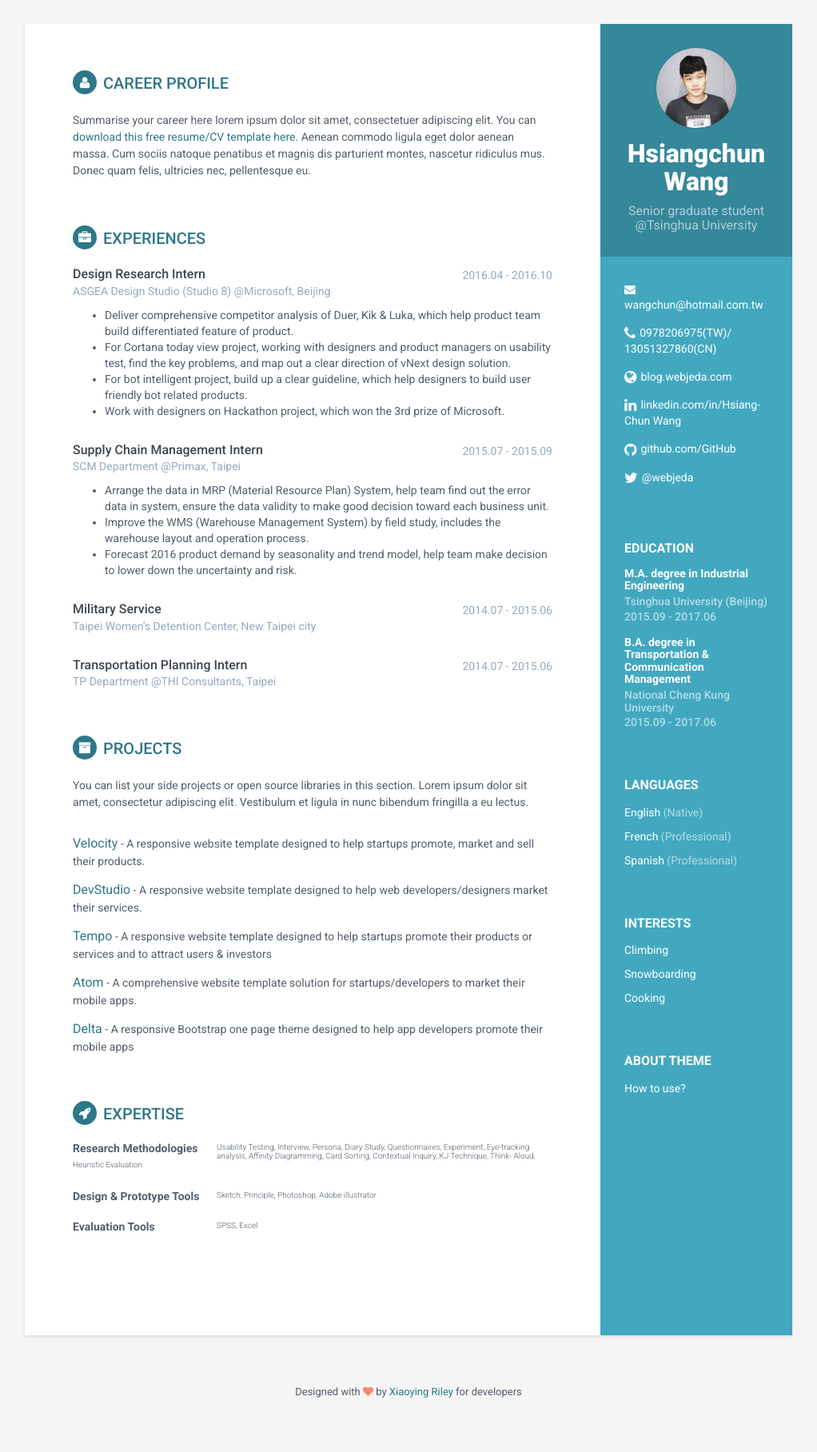
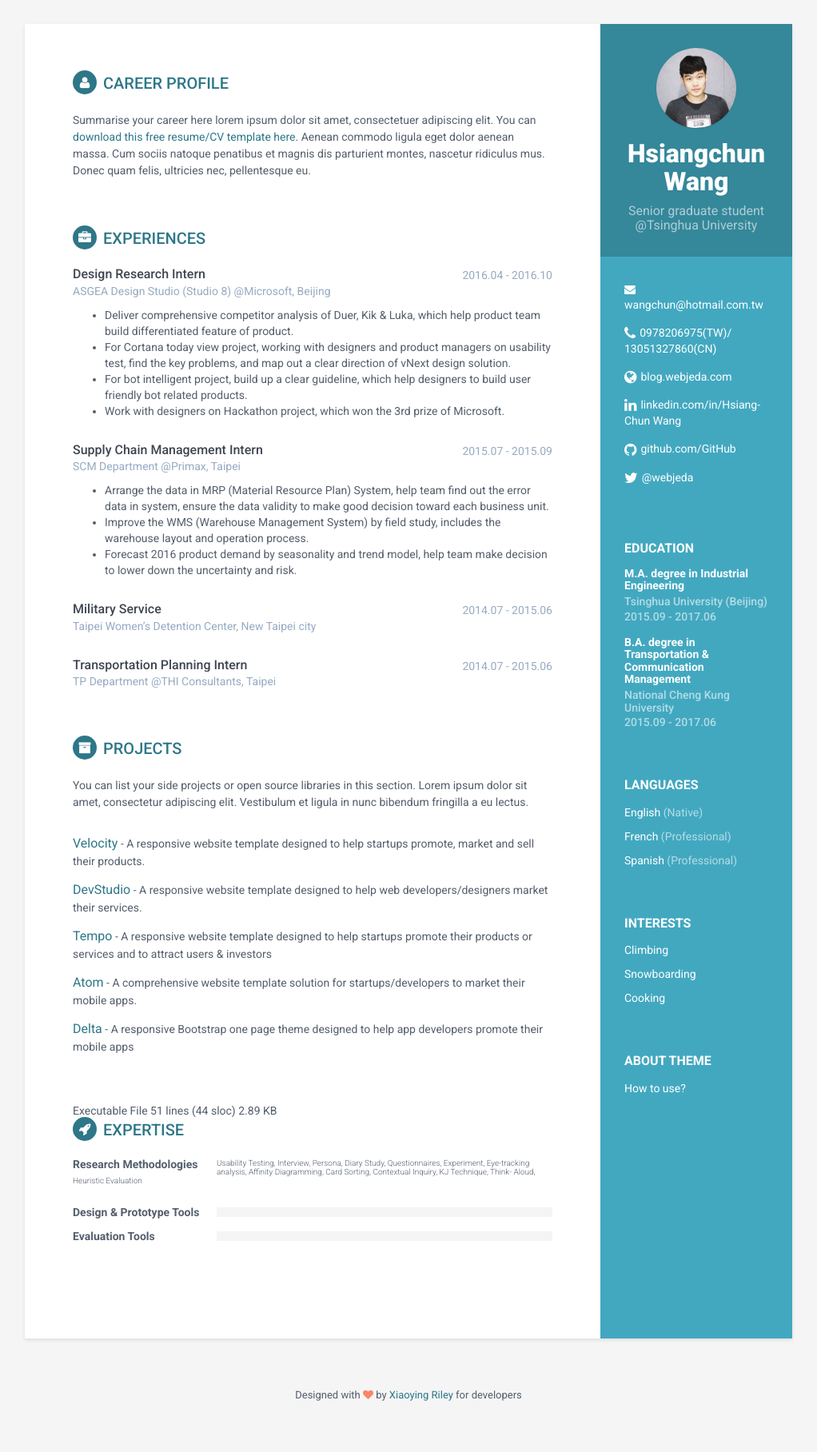
Before and after one commit to hsiangchunwang/hsiangchunwang.github.io, a Jekyll site: the page built from index.html, in a window 1280 px wide. Shown: the whole page at 80% size, without its empty margins (129-1151 px from the left). Built offline with Jekyll 4.4.1, drawn with Linux system fonts in a browser that asks for light colours.

Commit message:
Update skills.html

```diff
--- a/_includes/skills.html
+++ b/_includes/skills.html
@@ -1,3 +1,4 @@
+Executable File  51 lines (44 sloc)  2.89 KB
 <section class="skills-section section">
                 <h2 class="section-title"><i class="fa fa-rocket"></i>EXPERTISE</h2>
                 <div class="skillset">
@@ -8,13 +9,18 @@
 
                     <div class="item">
                         <h3 class="level-title">Design &amp; Prototype Tools</h3>
-                          <h4 class="skillcontent">Sketch, Principle, Photoshop, Adobe illustrator</h4>
+                        <div class="level-bar">
+
+                        </div><!--//level-bar-->
                     </div><!--//item-->
 
                     <div class="item">
                         <h3 class="level-title">Evaluation Tools</h3>
-                          <h4 class="skillcontent">SPSS, Excel</h4>
+                        <div class="level-bar">
+                        </div><!--//level-bar-->
                     </div><!--//item-->
 
-                 </div>
-</section><!--//skills-section-->
+
+
+                </div>
+            </section><!--//skills-section-->
```
